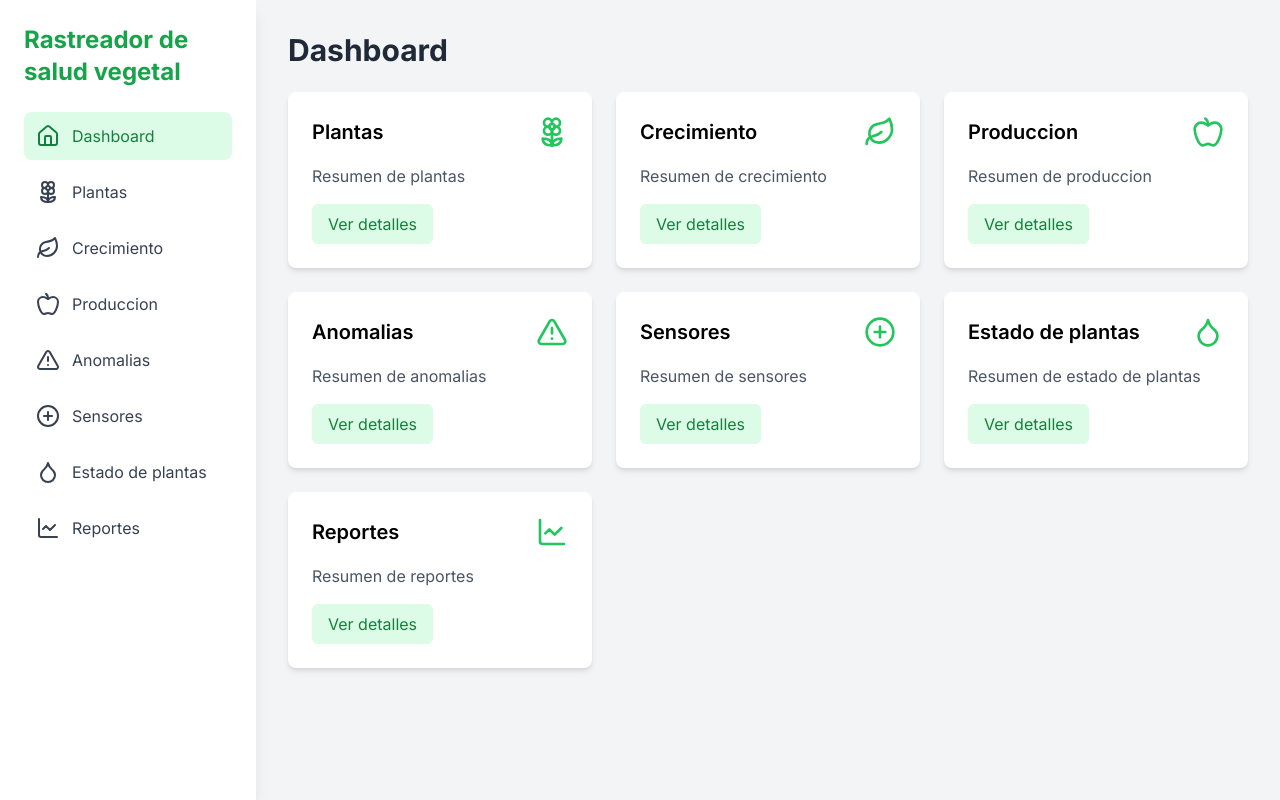
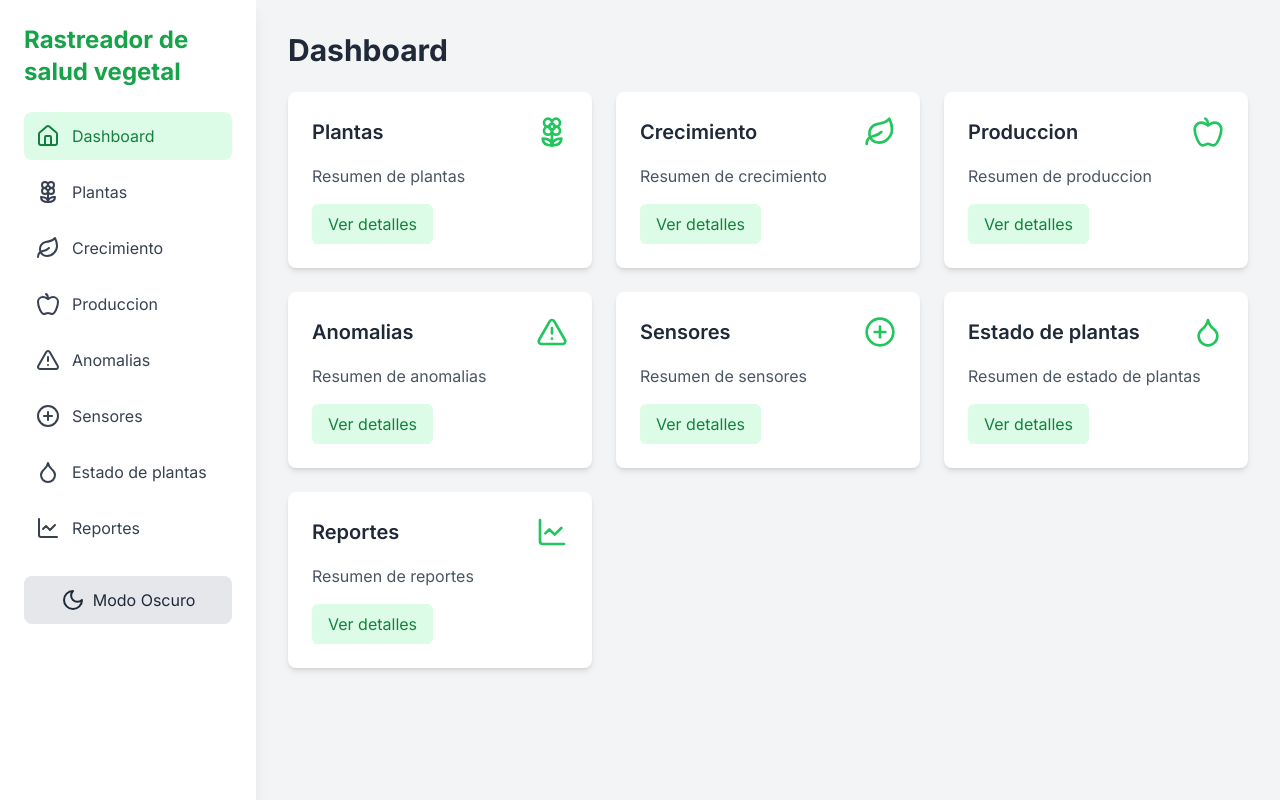
Before and after one commit to MrJohanF/paramo-de-guerrero, a Next.js app: page / in a window 1280 px wide. Built offline with nearby package versions, Linux system fonts and the light colour scheme.

Commit message:
Refactor PlantHealthDashboard component: update Lucide icons, add form fields for plant data, implement responsive sidebar, and add dark mode toggle

```diff
--- a/src/app/components/PlantHealthDashboard.js
+++ b/src/app/components/PlantHealthDashboard.js
@@ -2,7 +2,7 @@
 
 "use client";
 
-import React, { useState, useEffect} from "react";
+import React, { useState, useEffect, createContext, useContext } from "react";
 import {
   TextField,
   Select,
@@ -24,8 +24,33 @@ import {
   Home,
   Menu,
   X,
+  Sun, Moon,
 } from "lucide-react";
 import dynamic from 'next/dynamic';
+
+
+// Theme context
+const ThemeContext = createContext();
+
+// Theme provider component
+const ThemeProvider = ({ children }) => {
+  const [isDarkMode, setIsDarkMode] = useState(false);
+
+  const toggleTheme = () => {
+    setIsDarkMode(!isDarkMode);
+  };
+
+  return (
+    <ThemeContext.Provider value={{ isDarkMode, toggleTheme }}>
+      {children}
+    </ThemeContext.Provider>
+  );
+};
+
+// Hook to use theme
+const useTheme = () => useContext(ThemeContext);
+
+
 
 // Dynamically import the TablePaginationActions component
 const TablePaginationActions = dynamic(() => import('./Table'), { ssr: false });
@@ -36,6 +61,7 @@ const PlantHealthDashboard = () => {
   const [activeSection, setActiveSection] = useState("Dashboard");
   const [isSidebarOpen, setIsSidebarOpen] = useState(false);
   const [isMounted, setIsMounted] = useState(false);
+  const { isDarkMode, toggleTheme } = useTheme();
 
   useEffect(() => {
     setIsMounted(true);
@@ -162,27 +188,35 @@ const PlantHealthDashboard = () => {
                 animate={{ opacity: 1, y: 0 }}
                 transition={{ duration: 0.5, delay: index * 0.1 }}
                 whileHover={{ scale: 1.05 }}
-                className="bg-white p-6 rounded-lg shadow-md hover:shadow-lg transition-shadow duration-300"
+                className={`${
+                  isDarkMode ? 'bg-gray-700 hover:bg-gray-600' : 'bg-white hover:bg-gray-50'
+                } p-6 rounded-lg shadow-md hover:shadow-lg transition-all duration-300`}
               >
                 <div className="flex items-center justify-between mb-4">
-                  <h3 className="text-xl font-semibold">{option.name}</h3>
+                  <h3 className={`text-xl font-semibold ${isDarkMode ? 'text-white' : 'text-gray-800'}`}>
+                    {option.name}
+                  </h3>
                   <motion.div
                     whileHover={{ rotate: 360 }}
                     transition={{ duration: 0.5 }}
                   >
                     {React.cloneElement(option.icon, {
-                      className: "w-8 h-8 text-green-500",
+                      className: `w-8 h-8 ${isDarkMode ? 'text-green-400' : 'text-green-500'}`,
                     })}
                   </motion.div>
                 </div>
-                <p className="text-gray-600">
+                <p className={`${isDarkMode ? 'text-gray-300' : 'text-gray-600'}`}>
                   Resumen de {option.name.toLowerCase()}
                 </p>
                 <motion.button
                   onClick={() => setActiveSection(option.name)}
                   whileHover={{ scale: 1.05 }}
                   whileTap={{ scale: 0.95 }}
-                  className="mt-4 py-2 px-4 bg-green-100 text-green-700 rounded-md hover:bg-green-200 transition-colors duration-300"
+                  className={`mt-4 py-2 px-4 ${
+                    isDarkMode
+                      ? 'bg-green-700 text-white hover:bg-green-600'
+                      : 'bg-green-100 text-green-700 hover:bg-green-200'
+                  } rounded-md transition-colors duration-300`}
                 >
                   Ver detalles
                 </motion.button>
@@ -400,10 +434,10 @@ const PlantHealthDashboard = () => {
   }
 
   return (
-    <div className="flex flex-col md:flex-row h-screen bg-gray-100">
+    <div className={`flex flex-col md:flex-row h-screen ${isDarkMode ? 'bg-gray-900 text-white' : 'bg-gray-100 text-gray-900'}`}>
       {/* Mobile Header */}
-      <div className="md:hidden bg-white p-4 flex justify-between items-center">
-        <h2 className="text-xl font-bold text-green-600">
+      <div className={`md:hidden ${isDarkMode ? 'bg-gray-800' : 'bg-white'} p-4 flex justify-between items-center`}>
+        <h2 className={`text-xl font-bold ${isDarkMode ? 'text-green-400' : 'text-green-600'}`}>
           Rastreador de salud vegetal
         </h2>
         <motion.button
@@ -412,9 +446,9 @@ const PlantHealthDashboard = () => {
           whileTap={{ scale: 0.9 }}
         >
           {isSidebarOpen ? (
-            <X className="w-6 h-6 text-gray-700" />
+            <X className={`w-6 h-6 ${isDarkMode ? 'text-gray-300' : 'text-gray-700'}`} />
           ) : (
-            <Menu className="w-6 h-6 text-gray-700" />
+            <Menu className={`w-6 h-6 ${isDarkMode ? 'text-gray-300' : 'text-gray-700'}`} />
           )}
         </motion.button>
       </div>
@@ -427,10 +461,10 @@ const PlantHealthDashboard = () => {
             animate="open"
             exit="closed"
             variants={sidebarVariants}
-            className="w-full md:w-64 bg-white shadow-lg overflow-y-auto fixed md:static top-0 left-0 h-full z-50"
+            className={`w-full md:w-64 ${isDarkMode ? 'bg-gray-800' : 'bg-white'} shadow-lg overflow-y-auto fixed md:static top-0 left-0 h-full z-50`}
           >
             <div className="p-6">
-              <h2 className="text-2xl font-bold mb-6 text-green-600 hidden md:block">
+              <h2 className={`text-2xl font-bold mb-6 ${isDarkMode ? 'text-green-400' : 'text-green-600'} hidden md:block`}>
                 Rastreador de salud vegetal
               </h2>
               <nav>
@@ -443,9 +477,9 @@ const PlantHealthDashboard = () => {
                       initial="closed"
                       animate="open"
                       exit="closed"
-                      className={`flex items-center p-3 mb-2 text-gray-700 hover:bg-green-100 rounded-lg transition-colors duration-300 ${
+                      className={`flex items-center p-3 mb-2 ${isDarkMode ? 'text-gray-300 hover:bg-gray-700' : 'text-gray-700 hover:bg-green-100'} rounded-lg transition-colors duration-300 ${
                         activeSection === option.name
-                          ? "bg-green-100 text-green-700"
+                          ? isDarkMode ? "bg-gray-700 text-green-400" : "bg-green-100 text-green-700"
                           : ""
                       }`}
                       onClick={() => {
@@ -463,6 +497,18 @@ const PlantHealthDashboard = () => {
                   ))}
                 </AnimatePresence>
               </nav>
+              {/* Theme toggle button */}
+              <motion.button
+                onClick={toggleTheme}
+                className={`mt-6 p-3 w-full flex items-center justify-center ${
+                  isDarkMode ? 'bg-gray-700 text-yellow-400' : 'bg-gray-200 text-gray-800'
+                } rounded-lg transition-colors duration-300`}
+                whileHover={{ scale: 1.05 }}
+                whileTap={{ scale: 0.95 }}
+              >
+                {isDarkMode ? <Sun className="w-6 h-6 mr-2" /> : <Moon className="w-6 h-6 mr-2" />}
+                {isDarkMode ? 'Modo Claro' : 'Modo Oscuro'}
+              </motion.button>
             </div>
           </motion.div>
         )}
@@ -475,7 +521,7 @@ const PlantHealthDashboard = () => {
             initial={{ opacity: 0, y: -20 }}
             animate={{ opacity: 1, y: 0 }}
             transition={{ duration: 0.5 }}
-            className="text-2xl md:text-3xl font-bold mb-6 text-gray-800"
+            className={`text-2xl md:text-3xl font-bold mb-6 ${isDarkMode ? 'text-gray-200' : 'text-gray-800'}`}
           >
             {activeSection}
           </motion.h2>
@@ -495,4 +541,13 @@ const PlantHealthDashboard = () => {
     </div>
   );
 };
-export default PlantHealthDashboard;
+
+
+const App = () => (
+  <ThemeProvider>
+    <PlantHealthDashboard />
+  </ThemeProvider>
+);
+
+
+export default App;
```
